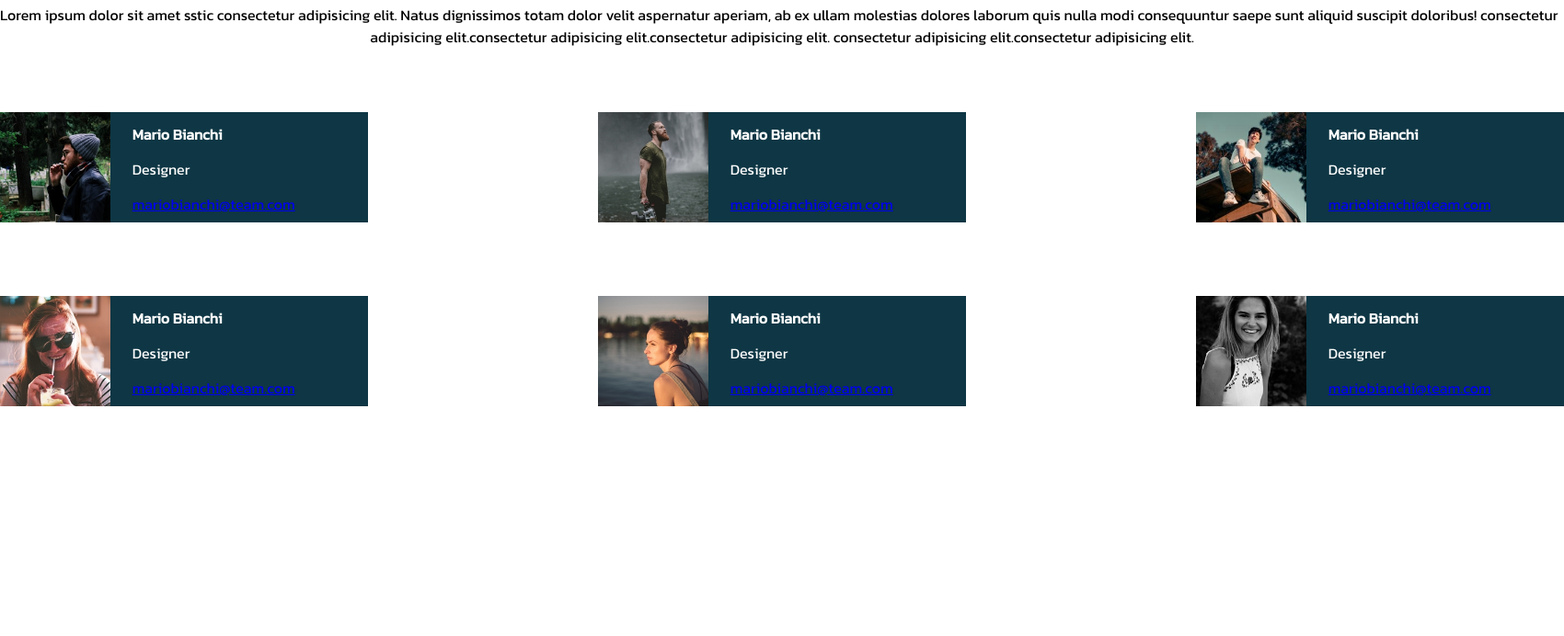
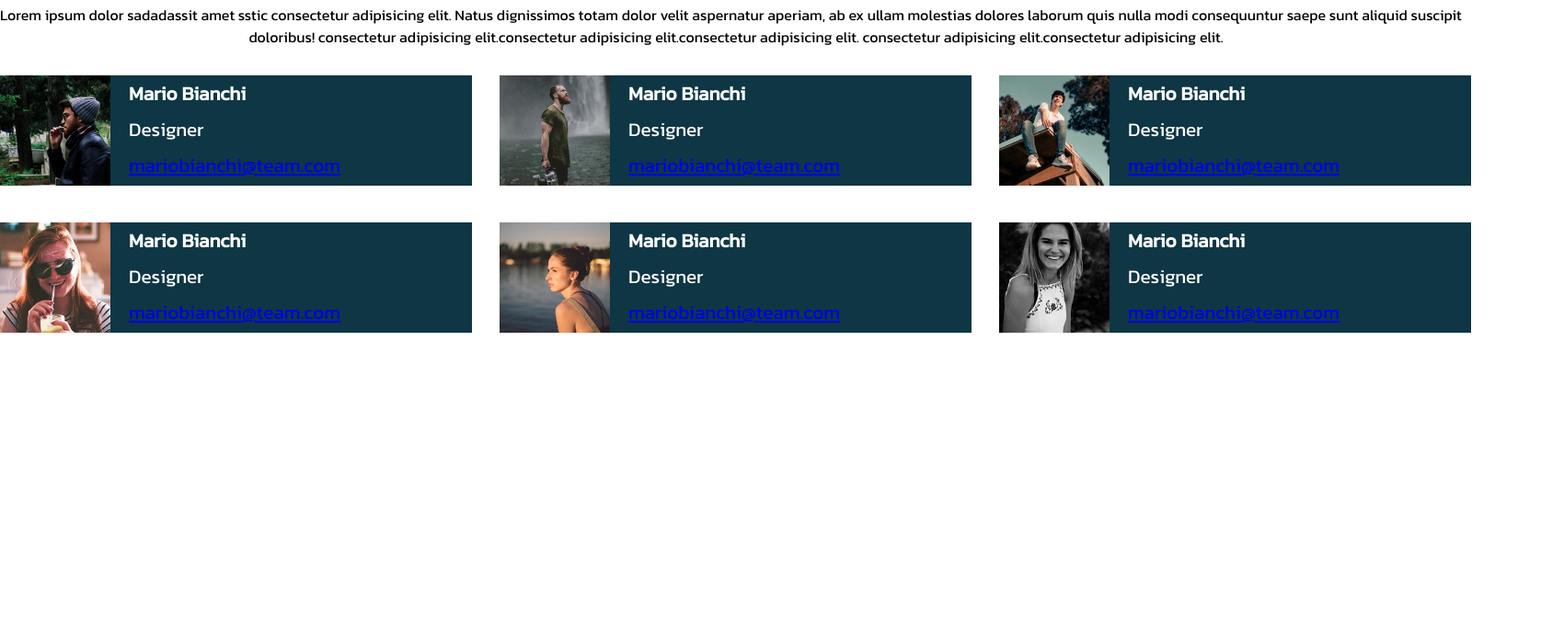
Before and after one commit to LucaDalRi/html-css-float-cards, a plain HTML site: page index.html in a window 1280 px wide. Shown: the part 108-800 px from the top of the page at 92% size, 1700 px wide, since content can reach past the window. Drawn offline with Linux system fonts and the light colour scheme.

Commit message:
Rivisitato

```diff
--- a/css/style.css
+++ b/css/style.css
@@ -1,5 +1,4 @@
 /* reset */
-
 *{
     padding: 0;
     margin: 0;
@@ -8,15 +7,14 @@
 }
 
 /* clearfix */
-
-.clearfix{
+.blocco1::after, .blocco2::after{
     content: "";
     clear: both;
     display: table;
 }
 
 body{
-    width: 1700px;
+    width: 1600px;
     margin: 0 auto;
 }
 
@@ -25,47 +23,53 @@ body{
     color: #e53170;
     font-size: 1.5em;
     margin: 20px 0;
-
 }
 
 #p-lorem{
+    width: 100%;
     text-align-last: center;
     margin-bottom: 30px;
 }
 
 .blocco1, .blocco2{
-    width: 1700px;
-    height: 200px;
-    padding: 40px 0;
+    width: 1600px;
+    height: 120px;
+    padding: 0;
+
 
 }
 
-#ca{
-    display: inline-block;
-    vertical-align: top;
-    line-height: 38px;
+.p-interno{
+    display: inline;
     color: white;
-    padding: 5px 0 0 20px;
-
+    height: 120px;
+    width: 300px;
+    vertical-align: middle;
+    position: absolute;
+    line-height: 39px;
+    font-size: 1.3em;
+    padding-left: 20px;
 }
-
 
 img{
     width: 120px;
     height: 120px;
+}
+
+.card1,  .card2, .card3{
+    width: 513px;
+    height: 120px;
+    background-color: #0e3644;
+    float: left;
+    position: relative;
+    margin-bottom: 40px;
 
 }
 
-#card1,  #card2, #card3{
-    margin: auto;
-    width: 400px;
-    height: 120px;
-    background-color: #0e3644;
-    float: left;
-
-
+.middle-card{
+    margin: 0 30px;
 }
 
-#card2{
-    margin: 0 250px;
+#cazzi{
+    display: inline-block;
 }
--- a/index.html
+++ b/index.html
@@ -18,16 +18,16 @@
         </header>
 
         <div id="p-lorem">
-            <p>Lorem ipsum dolor sit amet sstic consectetur adipisicing elit. Natus dignissimos totam dolor velit aspernatur aperiam, ab ex ullam molestias dolores laborum quis nulla modi consequuntur saepe sunt aliquid suscipit doloribus! consectetur adipisicing elit.consectetur adipisicing elit.consectetur adipisicing elit. consectetur adipisicing elit.consectetur adipisicing elit.</p>
+            <p>Lorem ipsum dolor sadadassit amet sstic consectetur adipisicing elit. Natus dignissimos totam dolor velit aspernatur aperiam, ab ex ullam molestias dolores laborum quis nulla modi consequuntur saepe sunt aliquid suscipit doloribus! consectetur adipisicing elit.consectetur adipisicing elit.consectetur adipisicing elit. consectetur adipisicing elit.consectetur adipisicing elit.</p>
         </div>
 
         <div class="blocco1">
 
-            <div id="card1">
+            <div class="card1">
 
                 <img src="img/male1.png" alt="Male1">
 
-                <p id="ca"><strong>Mario Bianchi</strong><br>
+                <p class="p-interno"><strong>Mario Bianchi</strong><br>
 
                 Designer <br>
 
@@ -36,11 +36,11 @@
 
             </div>
 
-            <div id="card2">
+            <div class= 'card2 middle-card' >
 
                 <img src="img/male2.png" alt="Male1">
 
-                <p id="ca"><strong>Mario Bianchi</strong><br>
+                <p class="p-interno"><strong>Mario Bianchi</strong><br>
 
                 Designer <br>
 
@@ -48,11 +48,11 @@
 
             </div>
 
-            <div id="card3">
+            <div class="card3">
 
                 <img src="img/male3.png" alt="Male1">
 
-                <p id="ca"><strong>Mario Bianchi</strong><br>
+                <p class="p-interno"><strong>Mario Bianchi</strong><br>
 
                     Designer <br>
 
@@ -65,11 +65,11 @@
 
         <div class="blocco2">
 
-            <div id="card1">
+            <div class="card1">
 
                 <img src="img/female1.png" alt="Male1">
 
-                <p id="ca"><strong>Mario Bianchi</strong><br>
+                <p class="p-interno"><strong>Mario Bianchi</strong><br>
 
                 Designer <br>
 
@@ -78,11 +78,11 @@
 
             </div>
 
-            <div id="card2">
+            <div class="card2 middle-card">
 
                 <img src="img/female2.png" alt="Male1">
 
-                <p id="ca"><strong>Mario Bianchi</strong><br>
+                <p class="p-interno"><strong>Mario Bianchi</strong><br>
 
                     Designer <br>
 
@@ -92,11 +92,11 @@
 
             </div>
 
-            <div id="card3">
+            <div class="card3">
 
                 <img src="img/female3.png" alt="Male1">
 
-                <p id="ca"><strong>Mario Bianchi</strong><br>
+                <p class="p-interno"><strong>Mario Bianchi</strong><br>
 
                     Designer <br>
 
```
